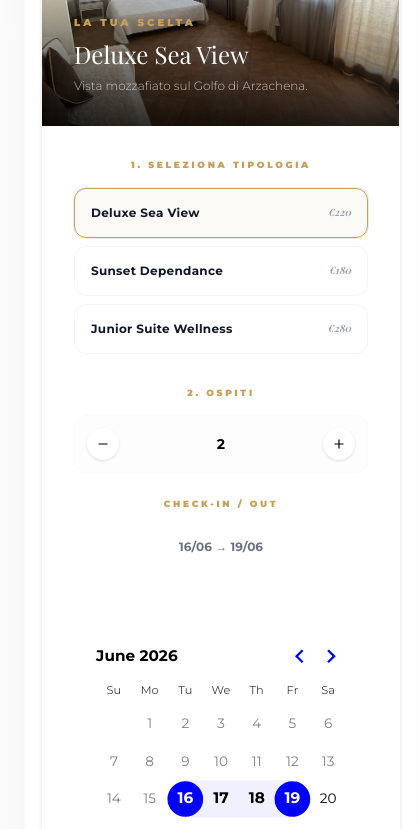
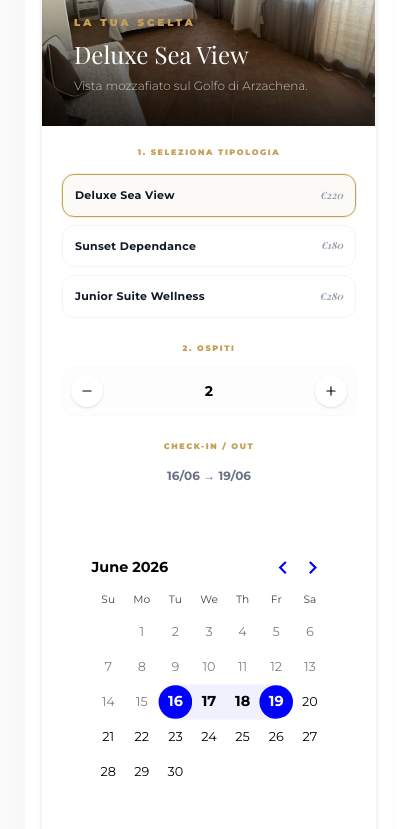
Before and after one commit to sbandicus/hotel-micalosu-site, a Next.js app: page / in a window 390 px wide. Shown: the part 9100-9929 px from the top of the page, 418 px wide, since content can reach past the window. Built offline with nearby package versions, Linux system fonts and the light colour scheme; a web font is replaced by a local one.

Commit message:
Further responsive improvements to BookingSystem to prevent text overlap on small screens

```diff
--- a/src/components/BookingSystem.tsx
+++ b/src/components/BookingSystem.tsx
@@ -108,52 +108,52 @@ export default function BookingSystem() {
         </div>
 
         {/* Colonna Destra: Form e Selezione */}
-        <div className="p-8 lg:p-12 flex flex-col justify-between bg-white">
+        <div className="p-5 sm:p-8 lg:p-12 flex flex-col justify-between bg-white">
           {step === 1 ? (
-            <div className="space-y-8 animate-fade-in">
+            <div className="space-y-6 sm:space-y-8 animate-fade-in">
               <div>
-                <label className="block text-[9px] font-black uppercase tracking-[0.3em] text-gold mb-4 text-center lg:text-left">1. Seleziona Tipologia</label>
+                <label className="block text-[8px] sm:text-[9px] font-black uppercase tracking-[0.2em] sm:tracking-[0.3em] text-gold mb-4 text-center lg:text-left">1. Seleziona Tipologia</label>
                 <div className="grid grid-cols-1 gap-2">
                   {rooms.map(room => (
                     <button
                       key={room.id}
                       onClick={() => setSelectedRoom(room.id)}
-                      className={`p-4 rounded-xl border text-left transition-all relative ${
+                      className={`p-3 sm:p-4 rounded-xl border text-left transition-all relative ${
                         selectedRoom === room.id
                           ? 'border-gold bg-gold/5 ring-1 ring-gold/20'
                           : 'border-gray-100 hover:border-gold/30'
                       }`}
                     >
-                      <div className="flex justify-between items-center">
-                        <span className="font-bold text-xs tracking-wide text-gray-900">{room.name}</span>
-                        <span className="text-[10px] text-gray-400 font-bold italic font-serif">€{room.price}</span>
+                      <div className="flex justify-between items-center gap-2">
+                        <span className="font-bold text-[11px] sm:text-xs tracking-wide text-gray-900 truncate">{room.name}</span>
+                        <span className="text-[10px] text-gray-400 font-bold italic font-serif shrink-0">€{room.price}</span>
                       </div>
                     </button>
                   ))}
                 </div>
               </div>
 
-              <div className="grid grid-cols-1 sm:grid-cols-2 gap-6">
+              <div className="grid grid-cols-1 sm:grid-cols-2 gap-4 sm:gap-6">
                 <div>
-                  <label className="block text-[9px] font-black uppercase tracking-[0.3em] text-gold mb-4 text-center sm:text-left">2. Ospiti</label>
-                  <div className="flex items-center justify-between p-3 bg-beige/50 rounded-xl border border-gray-50">
+                  <label className="block text-[8px] sm:text-[9px] font-black uppercase tracking-[0.2em] sm:tracking-[0.3em] text-gold mb-3 sm:mb-4 text-center sm:text-left">2. Ospiti</label>
+                  <div className="flex items-center justify-between p-2 sm:p-3 bg-beige/50 rounded-xl border border-gray-50">
                     <button onClick={() => setGuests(Math.max(1, guests - 1))} className="w-8 h-8 rounded-full bg-white flex items-center justify-center shadow-sm hover:text-gold transition-colors"><Minus size={14} /></button>
                     <span className="font-bold text-sm">{guests}</span>
                     <button onClick={() => setGuests(Math.min(4, guests + 1))} className="w-8 h-8 rounded-full bg-white flex items-center justify-center shadow-sm hover:text-gold transition-colors"><Plus size={14} /></button>
                   </div>
                 </div>
-                <div className="flex flex-col justify-end">
-                    <div className="text-center sm:text-right">
-                        <span className="block text-[9px] font-black uppercase tracking-[0.3em] text-gold mb-4">Check-in / Out</span>
-                        <div className="text-xs font-bold text-gray-500 py-3">
+                <div className="flex flex-col justify-center sm:justify-end">
+                    <div className="text-center sm:text-right pt-2 sm:pt-0">
+                        <span className="block text-[8px] sm:text-[9px] font-black uppercase tracking-[0.2em] sm:tracking-[0.3em] text-gold mb-3 sm:mb-4">Check-in / Out</span>
+                        <div className="text-xs font-bold text-gray-500 py-1 sm:py-3">
                             {range?.from ? format(range.from, 'dd/MM') : '--'} → {range?.to ? format(range.to, 'dd/MM') : '--'}
                         </div>
                     </div>
                 </div>
               </div>
 
-              <div className="flex justify-center pt-4 overflow-x-auto max-w-full">
-                <div className="scale-[0.85] sm:scale-95 lg:scale-100 origin-center">
+              <div className="flex justify-center pt-2 overflow-x-hidden">
+                <div className="scale-[0.8] xs:scale-[0.85] sm:scale-95 lg:scale-100 origin-center">
                   <DayPicker
                     mode="range"
                     selected={range}
@@ -198,10 +198,10 @@ export default function BookingSystem() {
                   </div>
                 </div>
 
-                <div className="bg-beige p-6 rounded-2xl border border-gold/10">
-                    <div className="flex justify-between items-center text-[10px] font-black uppercase tracking-widest text-gold mb-2">
-                        <span>Totale Stimato</span>
-                        <span>€{(selectedRoomObj?.price || 0) * (range?.from && range?.to ? Math.ceil((range.to.getTime() - range.from.getTime()) / (1000 * 60 * 60 * 24)) : 0)}</span>
+                <div className="bg-beige p-4 sm:p-6 rounded-2xl border border-gold/10">
+                    <div className="flex justify-between items-center text-[9px] sm:text-[10px] font-black uppercase tracking-widest text-gold mb-2 gap-4">
+                        <span className="shrink-0">Totale Stimato</span>
+                        <span className="text-right">€{(selectedRoomObj?.price || 0) * (range?.from && range?.to ? Math.ceil((range.to.getTime() - range.from.getTime()) / (1000 * 60 * 60 * 24)) : 0)}</span>
                     </div>
                     <p className="text-[8px] text-gray-400 uppercase tracking-widest italic leading-relaxed">
                         Prezzo basato su {range?.from && range?.to ? Math.ceil((range.to.getTime() - range.from.getTime()) / (1000 * 60 * 60 * 24)) : 0} notti per {guests} persone.
```
